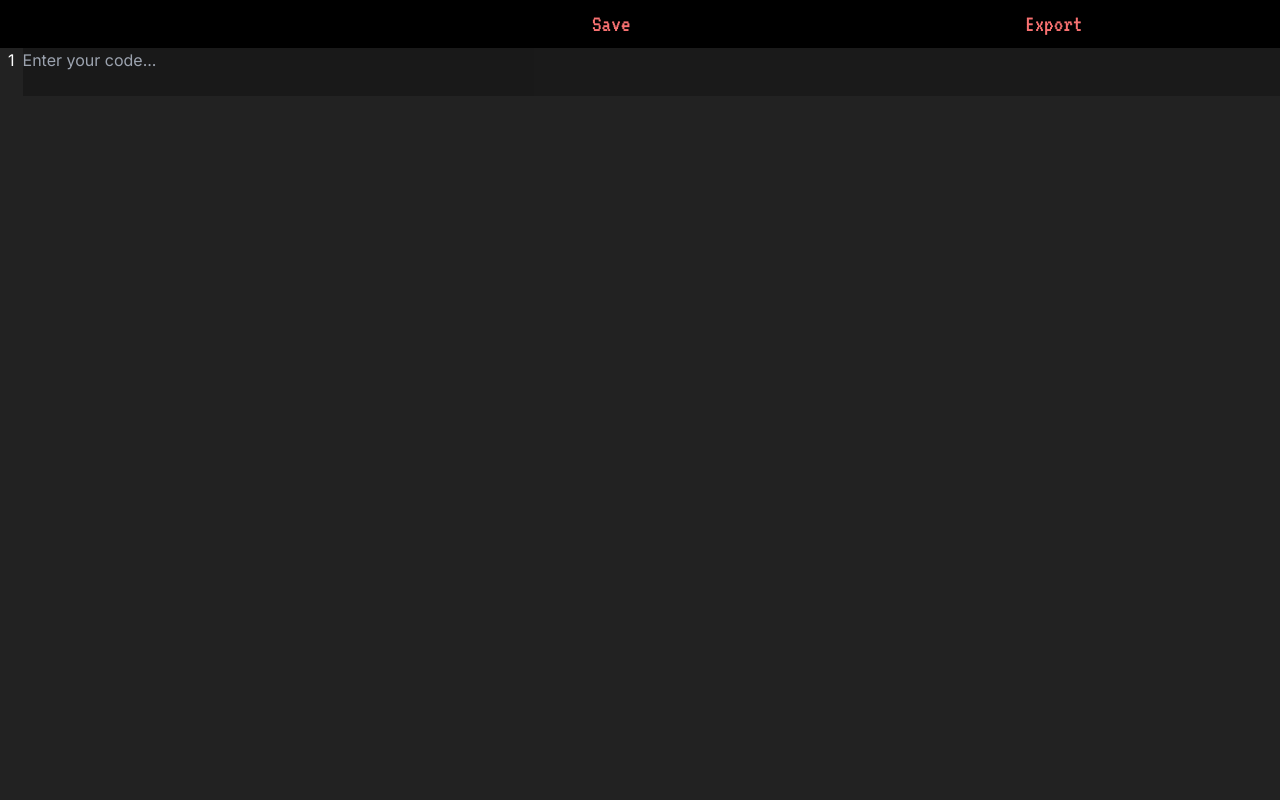
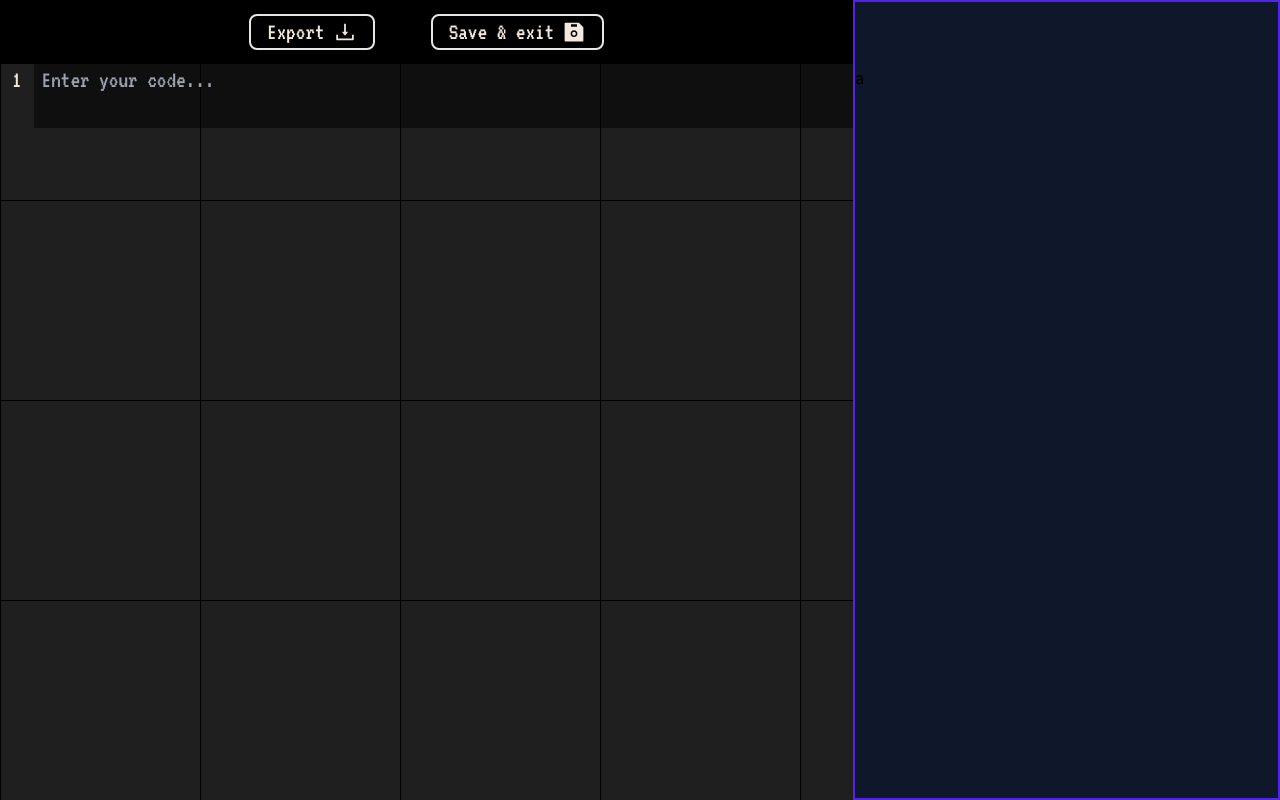
Before and after one commit to pewpewnor/ScriptQuest, a Next.js app: page /myscripts in a window 1280 px wide. Both pictures are taken after a click on the button "Edit". Built offline with nearby package versions, Linux system fonts and the light colour scheme.

Commit message:
feat: migrate editor and add new layout

```diff
--- a/src/components/editor/Editor.tsx
+++ /dev/null
@@ -1,61 +0,0 @@
-"use client";
-import { ChangeEvent, FC, useState } from "react";
-
-const MAX_NUMBER_OF_LINES = 300;
-const MAX_CHARACTERS_PER_LINE = 300;
-
-function exceedMaxNumberOfLines(lines: string[]) {
-	return lines.length > MAX_NUMBER_OF_LINES;
-}
-
-function exceedMaxCharactersPerLine(lines: string[]) {
-	for (const line of lines) {
-		if (line.length > MAX_CHARACTERS_PER_LINE) {
-			return true;
-		}
-	}
-	return false;
-}
-
-interface EditorProps {}
-
-const Editor: FC<EditorProps> = (props: EditorProps) => {
-	const [code, setCode] = useState("");
-
-	const handleCodeChange = (event: ChangeEvent<HTMLTextAreaElement>) => {
-		const input = event.target.value;
-		const lines = input.split("\n");
-
-		if (exceedMaxNumberOfLines(lines)) {
-			alert(`Code cannot be longer than ${MAX_NUMBER_OF_LINES} lines!`);
-			return;
-		} else if (exceedMaxCharactersPerLine(lines)) {
-			alert(
-				`Each line cannot be exceed ${MAX_CHARACTERS_PER_LINE} characters!`
-			);
-			return;
-		}
-
-		setCode(input);
-	};
-
-	const lineNumbers = code.split("\n").map((_, index) => (
-		<div key={index} className="px-2 text-white">
-			{index + 1}
-		</div>
-	));
-
-	return (
-		<div className="flex">
-			<div className="">{lineNumbers}</div>
-			<textarea
-				className="flex-grow resize-none rounded-none bg-black bg-opacity-25 text-white outline-none"
-				value={code}
-				onChange={handleCodeChange}
-				placeholder={"Enter your code..." + "\n\n\n\n\n"}
-			/>
-		</div>
-	);
-};
-
-export default Editor;
--- a/src/components/editor/EditorPage.tsx
+++ b/src/components/editor/EditorPage.tsx
@@ -1,28 +1,89 @@
+import { ScriptData } from "@/types/script-type";
 import { ScriptAction } from "@/types/scriptaction-type";
-import { Dispatch, FC } from "react";
-import ScriptNavbar from "../navbar/ScriptNavbar";
-import Editor from "./Editor";
+import { ChangeEvent, Dispatch, FC, useState } from "react";
+import { AiFillSave, AiOutlineDownload } from "react-icons/ai";
+import { MdOutlineDriveFileRenameOutline } from "react-icons/md";
 
-interface EditorPageProps {
+const MAX_NUMBER_OF_LINES = 300;
+const MAX_CHARACTERS_PER_LINE = 300;
+
+function exceedMaxNumberOfLines(lines: string[]) {
+	return lines.length > MAX_NUMBER_OF_LINES;
+}
+
+function exceedMaxCharactersPerLine(lines: string[]) {
+	for (const line of lines) {
+		if (line.length > MAX_CHARACTERS_PER_LINE) {
+			return true;
+		}
+	}
+	return false;
+}
+interface EditorPageProps extends ScriptData {
 	dispatchScripts: Dispatch<ScriptAction>;
 }
 
 const EditorPage: FC<EditorPageProps> = (props: EditorPageProps) => {
+	const [code, setCode] = useState(props.code);
+
+	const handleCodeChange = (event: ChangeEvent<HTMLTextAreaElement>) => {
+		const input = event.target.value;
+		const lines = input.split("\n");
+
+		if (exceedMaxNumberOfLines(lines)) {
+			alert(`Code cannot be longer than ${MAX_NUMBER_OF_LINES} lines!`);
+			return;
+		} else if (exceedMaxCharactersPerLine(lines)) {
+			alert(
+				`Each line cannot be exceed ${MAX_CHARACTERS_PER_LINE} characters!`
+			);
+			return;
+		}
+
+		setCode(input);
+	};
+
+	const lineNumbers = code.split("\n").map((_, index) => (
+		<div key={index} className="px-3 font-vt text-2xl text-clay">
+			{index + 1}
+		</div>
+	));
+
 	return (
-		<>
-			<ScriptNavbar />
-			<div className="pt-12">
-				{/* Ribbon */}
-				<div className="absolute top-0 flex  w-full items-center justify-around bg-black px-14 text-center font-vt text-2xl text-red-400 sm:h-12 sm:px-0 sm:text-left">
-					<h1></h1>
-					<button>Save</button>
-					<button>Export</button>
+		<div className="paper-grid flex">
+			{/* Navbar */}
+			<div className="flex w-4/6 flex-col">
+				<div className="absolute top-0 flex w-4/6 items-center justify-center gap-14 bg-black px-10 text-center font-vt text-2xl text-clay sm:h-16 sm:px-10 sm:text-left">
+					<button className="group flex items-center gap-2 rounded-lg border-2 px-4 hover:border-electric hover:text-electric">
+						Export
+						<AiOutlineDownload className="fill-clay group-hover:fill-electric" />
+					</button>
+					<button className="group flex items-center gap-2 rounded-lg border-2 px-4 hover:border-electric hover:text-electric">
+						Save & exit
+						<AiFillSave className="fill-clay group-hover:fill-electric" />
+					</button>
 				</div>
 
 				{/* Code Editor */}
-				<Editor />
+				<div className="min-h-screen w-full bg-black bg-opacity-10 pt-16">
+					<div className="flex">
+						<div className="">{lineNumbers}</div>
+						<textarea
+							className="flex-grow resize-none rounded-none bg-black bg-opacity-50 px-2 font-vt text-2xl text-white outline-none"
+							spellCheck={false}
+							value={code}
+							onChange={handleCodeChange}
+							placeholder={"Enter your code..." + "\n\n\n\n\n"}
+						/>
+					</div>
+				</div>
 			</div>
-		</>
+
+			{/* Output */}
+			<div className="h-screen w-2/6 border-2 border-electric bg-slate-900 pt-16">
+				a
+			</div>
+		</div>
 	);
 };
 
```
